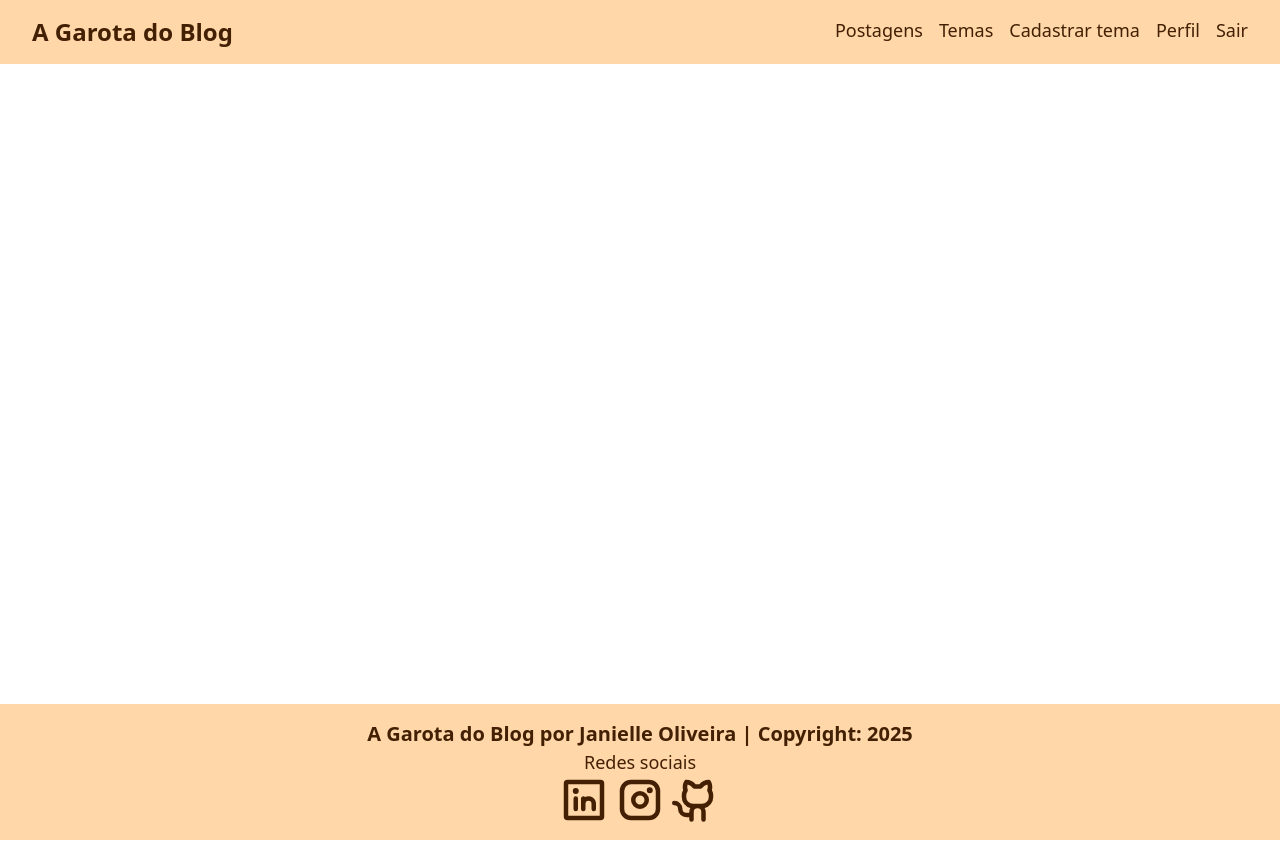
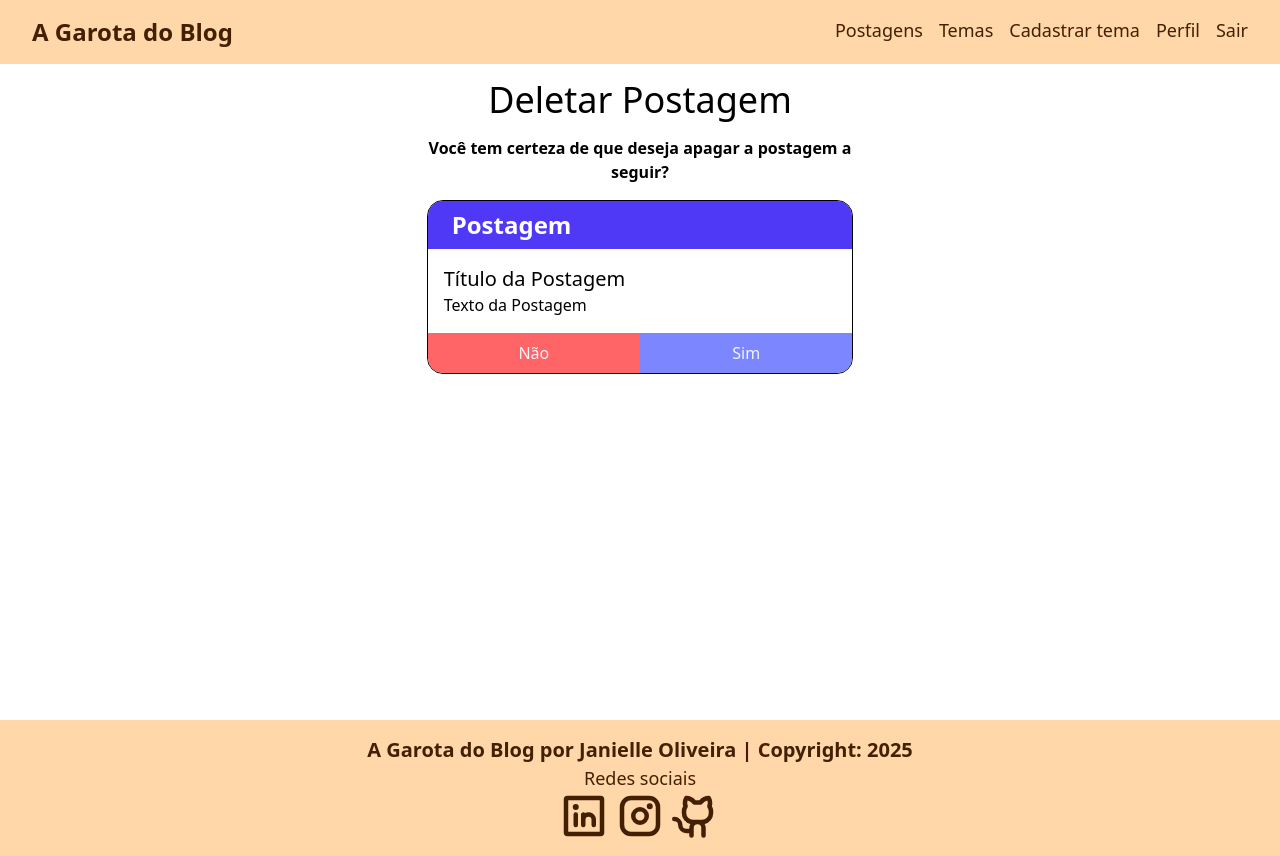
Before and after one commit to JanielleOliveira/blogpessoal_react, a React (Vite) app: page /deletarpostagem/1 in a window 1280 px wide. Built offline with nearby package versions, Linux system fonts and the light colour scheme.

Commit message:
Criando Componente Deletar Postagem

```diff
--- a/src/App.tsx
+++ b/src/App.tsx
@@ -10,6 +10,7 @@
 import Cadastro from "./pages/cadastro/Cadastro";
 import Home from "./pages/home/Home";
 import Login from "./pages/login/Login";
+import DeletarPostagem from "./components/postagem/deletarpostagem/DeletarPostagem";
 
 // Componente principal da aplicação
 function App() {
@@ -31,6 +32,7 @@
               <Route path="/postagens" element={<ListaPostagens />} />
               <Route path="/cadastrarpostagem" element={<FormPostagem />} />
               <Route path="/editarpostagem/:id" element={<FormPostagem />} />
+              <Route path="/deletarpostagem/:id" element={<DeletarPostagem />} />
             </Routes>
           </div>
           <Footer />
--- /dev/null
+++ b/src/components/postagem/deletarpostagem/DeletarPostagem.tsx
@@ -0,0 +1,35 @@
+function DeletarPostagem() {
+    return (
+        <div className='container w-1/3 mx-auto'>
+            <h1 className='text-4xl text-center my-4'>Deletar Postagem</h1>
+
+            <p className='text-center font-semibold mb-4'>
+                Você tem certeza de que deseja apagar a postagem a seguir?
+            </p>
+
+            <div className='border flex flex-col rounded-2xl overflow-hidden justify-between'>
+                <header
+                    className='py-2 px-6 bg-indigo-600 text-white font-bold text-2xl'>
+                    Postagem
+                </header>
+                <div className="p-4">
+                    <p className='text-xl h-full'>Título da Postagem</p>
+                    <p>Texto da Postagem</p>
+                </div>
+                <div className="flex">
+                    <button
+                        className='text-slate-100 bg-red-400 hover:bg-red-600 w-full py-2'>
+                        Não
+                    </button>
+                    <button
+                        className='w-full text-slate-100 bg-indigo-400
+                        hover:bg-indigo-600 flex items-center justify-center'>
+                        Sim
+                    </button>
+                </div>
+            </div>
+        </div>
+    )
+}
+
+export default DeletarPostagem
```
